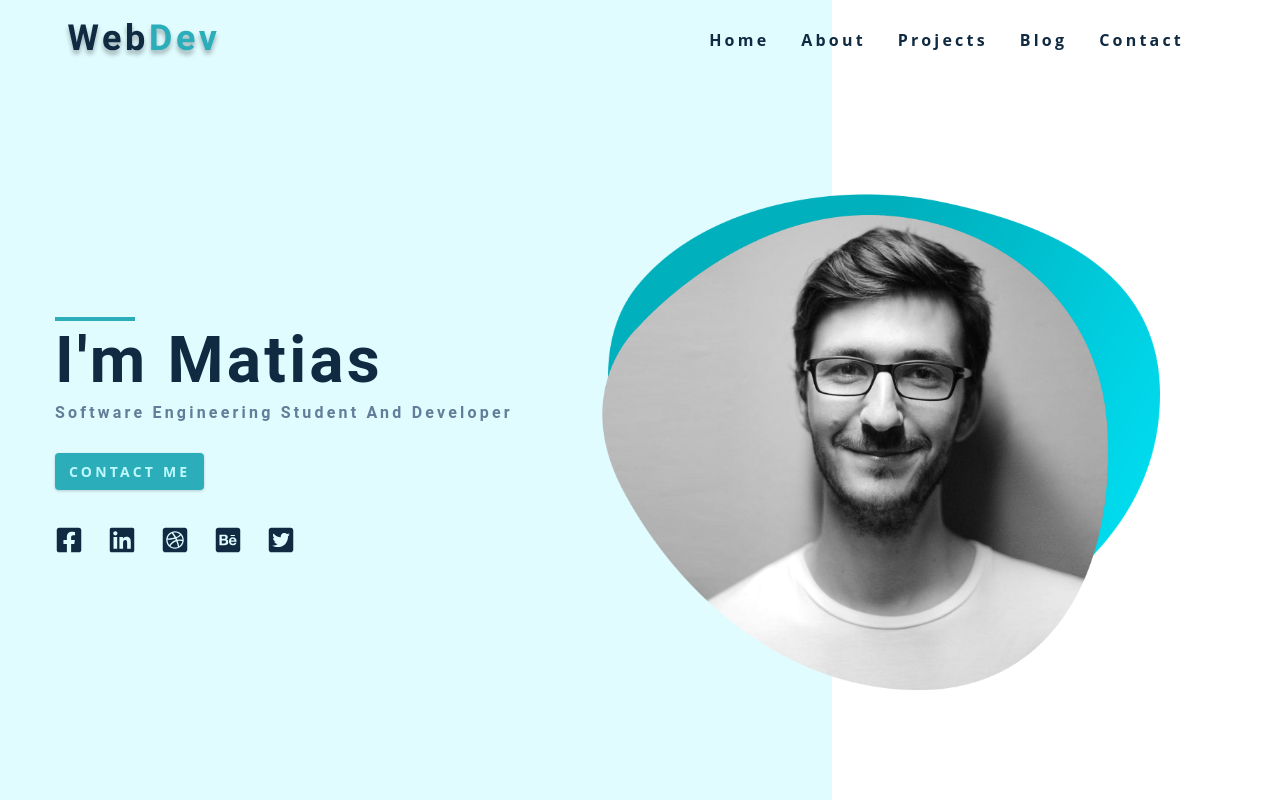
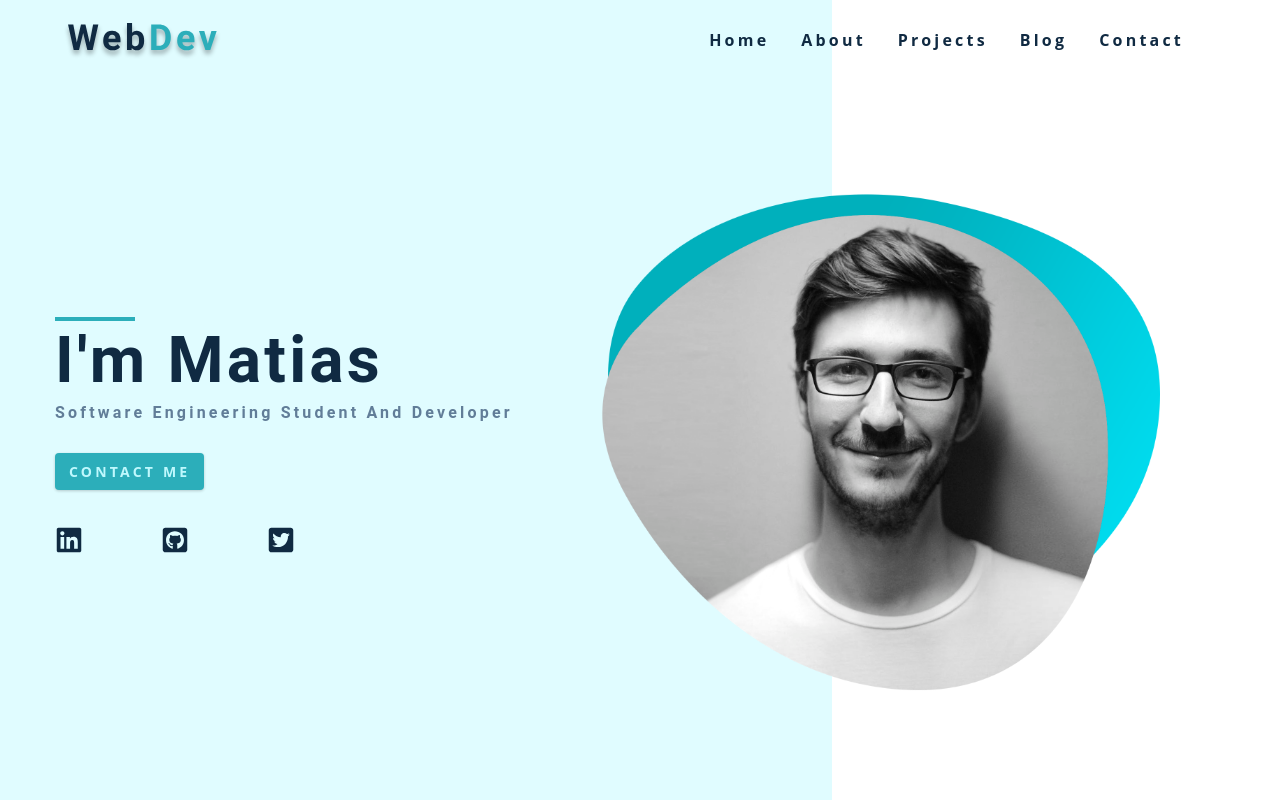
Before and after one commit to mmassetti/portfolio-gatsbyjs, a Gatsby site: page / in a window 1280 px wide. Built offline with nearby package versions, Linux system fonts and the light colour scheme; Gatsby itself is replaced by a stand-in of ours.

Commit message:
adding social links

```diff
--- a/src/constants/socialLinks.js
+++ b/src/constants/socialLinks.js
@@ -1,37 +1,21 @@
 import React from "react"
-import {
-  FaFacebookSquare,
-  FaLinkedin,
-  FaDribbbleSquare,
-  FaBehanceSquare,
-  FaTwitterSquare,
-} from "react-icons/fa"
+import { FaLinkedin, FaGithubSquare, FaTwitterSquare } from "react-icons/fa"
 
 const data = [
   {
     id: 1,
-    icon: <FaFacebookSquare className="social-icon"></FaFacebookSquare>,
-    url: "https://www.twitter.com",
+    icon: <FaLinkedin className="social-icon"></FaLinkedin>,
+    url: "https://www.linkedin.com/in/matias-massetti/",
   },
   {
     id: 2,
-    icon: <FaLinkedin className="social-icon"></FaLinkedin>,
-    url: "https://www.twitter.com",
+    icon: <FaGithubSquare className="social-icon"></FaGithubSquare>,
+    url: "https://github.com/mmassetti",
   },
   {
     id: 3,
-    icon: <FaDribbbleSquare className="social-icon"></FaDribbbleSquare>,
-    url: "https://www.twitter.com",
-  },
-  {
-    id: 4,
-    icon: <FaBehanceSquare className="social-icon"></FaBehanceSquare>,
-    url: "https://www.twitter.com",
-  },
-  {
-    id: 5,
     icon: <FaTwitterSquare className="social-icon"></FaTwitterSquare>,
-    url: "https://www.twitter.com",
+    url: "https://twitter.com/MatiasMassetti",
   },
 ]
 const links = data.map(link => {
```
